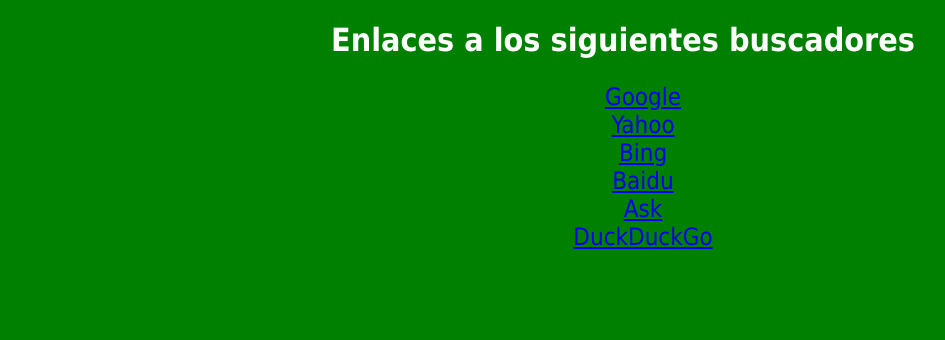
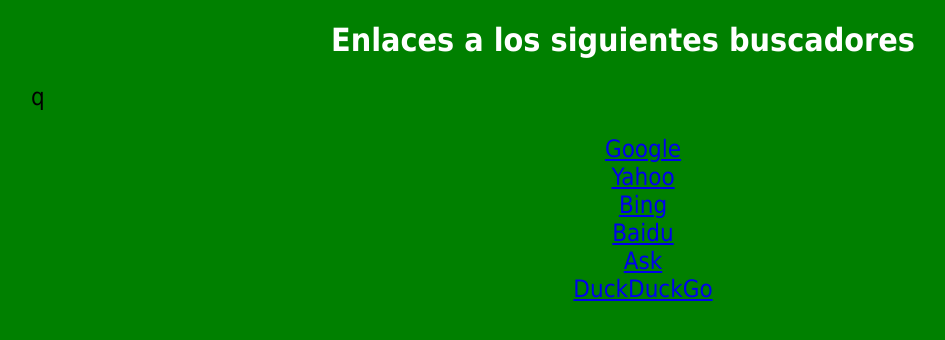
Before and after one commit to jcarlos1978/diw2, a plain HTML site: page ejercicio5.html in a window 1280 px wide. Shown: the whole page, without its empty margins (17-962 px from the left). Drawn offline with Linux system fonts and the light colour scheme.

Commit message:
version 2

```diff
--- a/ejercicio5.html
+++ b/ejercicio5.html
@@ -14,6 +14,7 @@
         <h1>Enlaces a los siguientes buscadores</h1>
     </header>
     <ul>
+        <p>q</p>
         <li><a href="https://www.google.es" target="_blank">Google</a></li>
         <li><a href="https://es.yahoo.com" target="_blank">Yahoo</a></li>
         <li><a href="https://www.bing.com" target="_blank">Bing</a></li>
```
